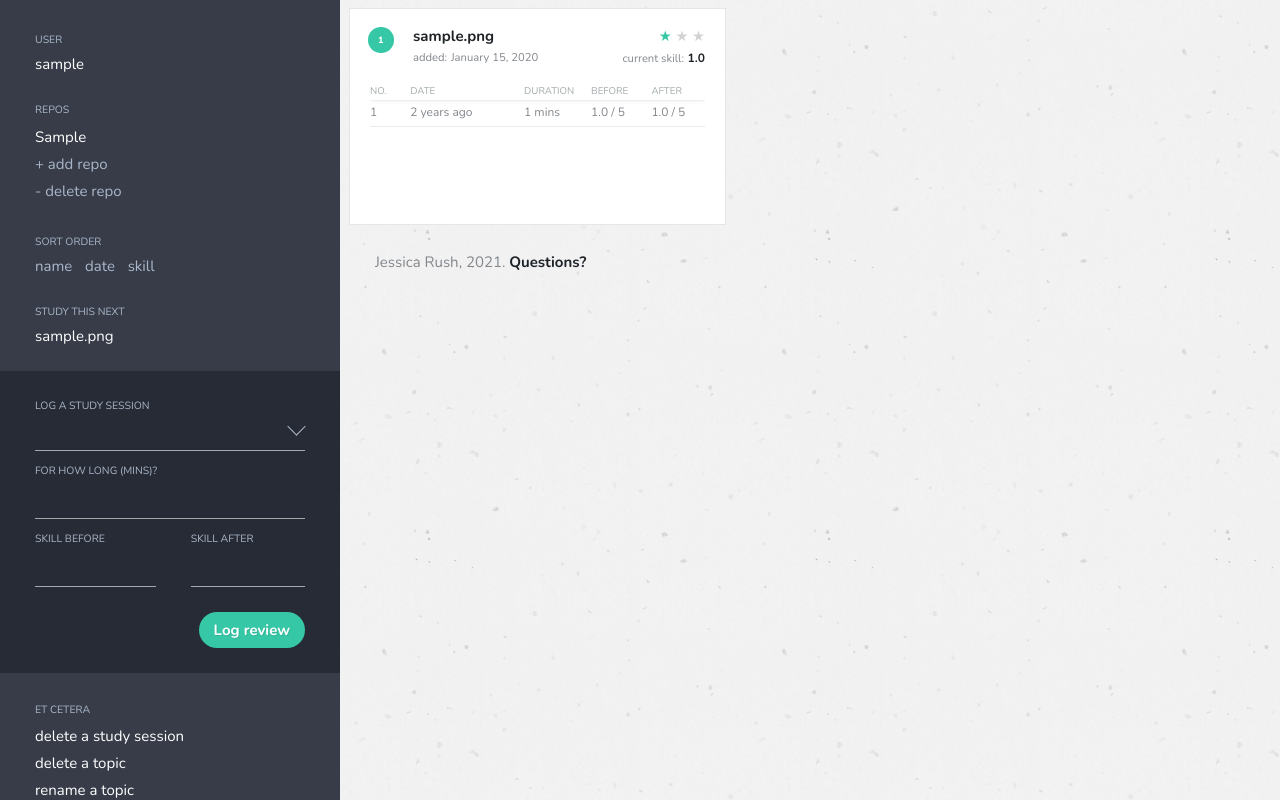
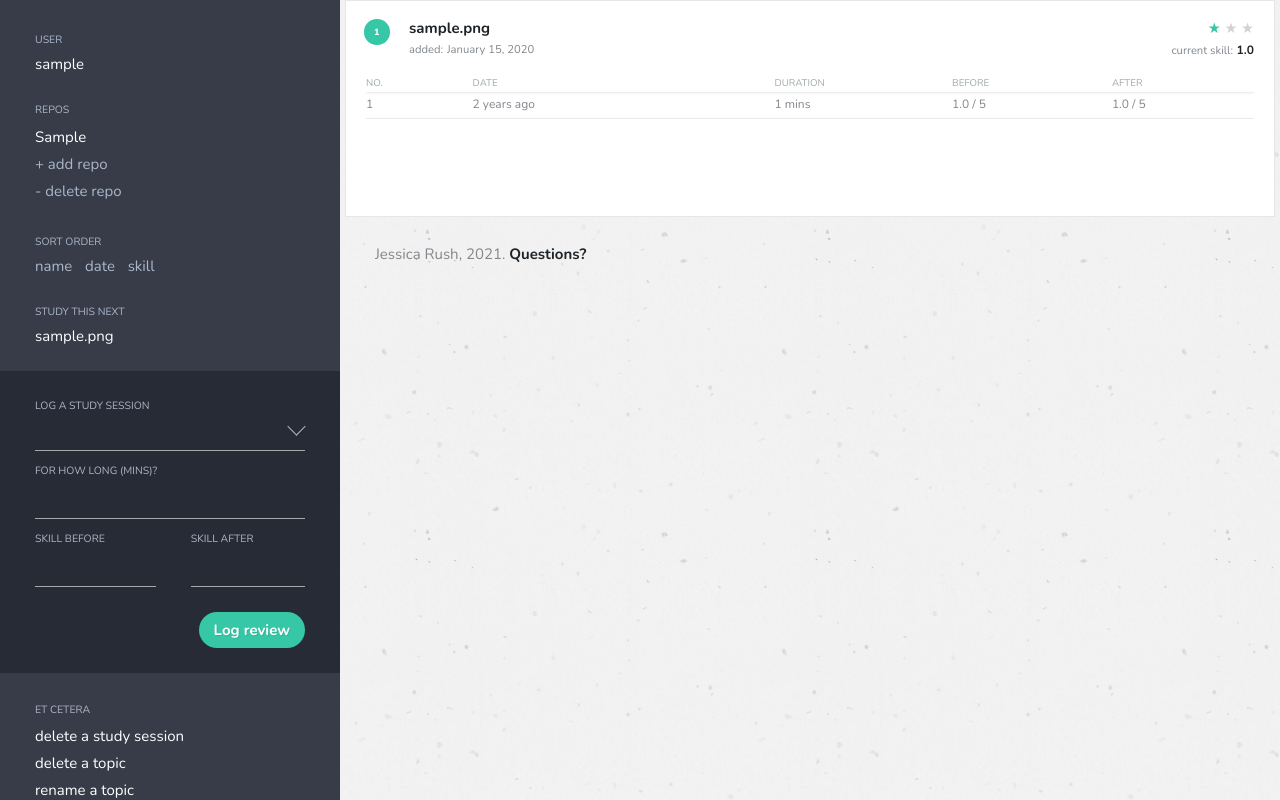
Before and after one commit to jessicarush/review-app, a Flask app: page /1 in a window 1280 px wide. Run offline with Flask 2, Linux system fonts and the light colour scheme; a user stored in the database is signed in; tables that the repository leaves empty hold one stand-in row (values such as "Sample post"); some libraries are stand-ins or nearby versions.

Commit message:
Feature: CSS Grid

```diff
--- a/app/static/css/base.css
+++ b/app/static/css/base.css
@@ -424,15 +424,18 @@ td {
   line-height: 1.8em;
 }
 
+.topics-container {
+  display: grid;
+  grid-gap: 8px;
+  grid-auto-rows: auto;
+  grid-template-columns: repeat(auto-fit, minmax(335px, 1fr));
+}
 
 .topic {
   background: #fff;
   border: solid 1px rgb(230,230,230);
-  float: left;
-  margin: 8px 4px 0 4px;
   padding: 60px 20px 20px 20px;
   position: relative;
-  width: 335px;
 }
 
 @media screen and (max-width: 690px) {
--- a/app/templates/index.html
+++ b/app/templates/index.html
@@ -37,7 +37,7 @@
       <p>Looks like the repository <a href="{{ base_url }}{{ selected_repo.repository }}" class="inline inline--dark" target="_blank">{{ selected_repo.repository }}</a> has no topics. Remember, directories, hidden files (.dot-files) and README.md files are ignored. This was a design decision on my part because that's just how I organize my study notes. If any new files are added to the github repository, you'll be prompted to add them here the next time you login.</p>
     </section>
   {% else %}
-    <section class="padded-lr-small">
+    <section class="topics-container padded-lr-small">
       {% for topic in topics %}
         {% set topicloop = loop %} <!-- to access the loop variable in _topic.html -->
         {% include '_topic.html' %}
```
